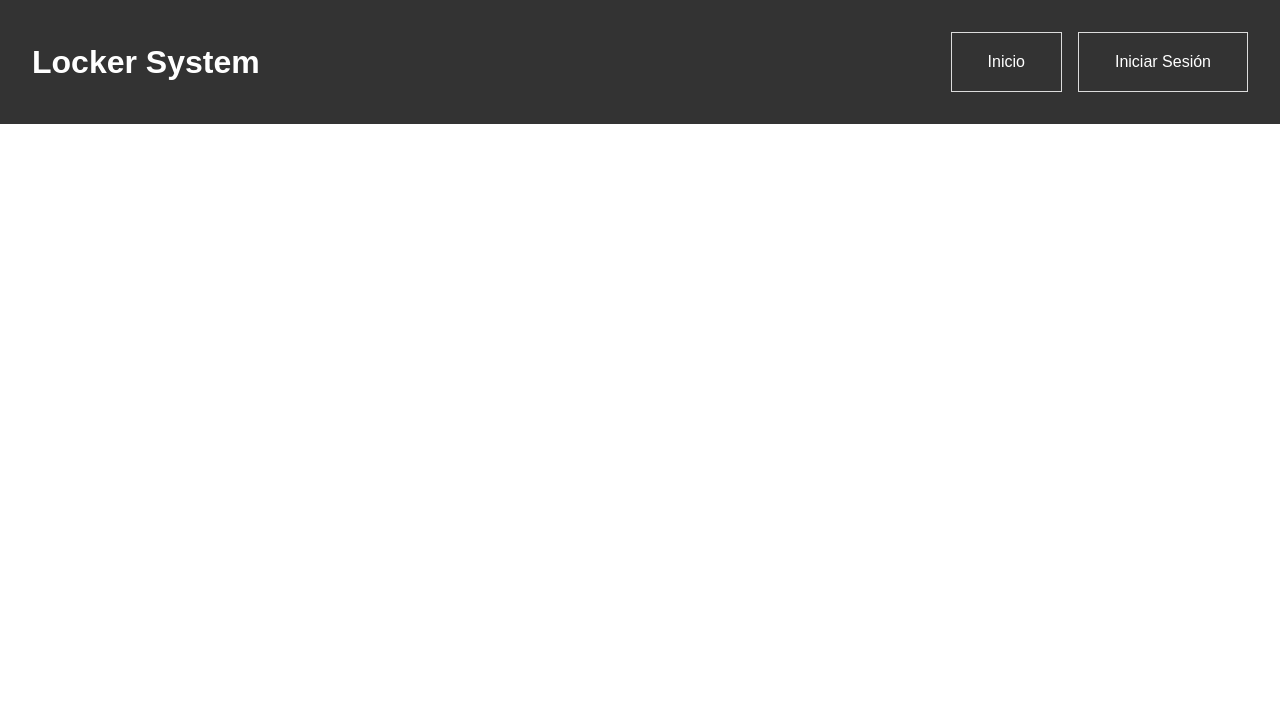
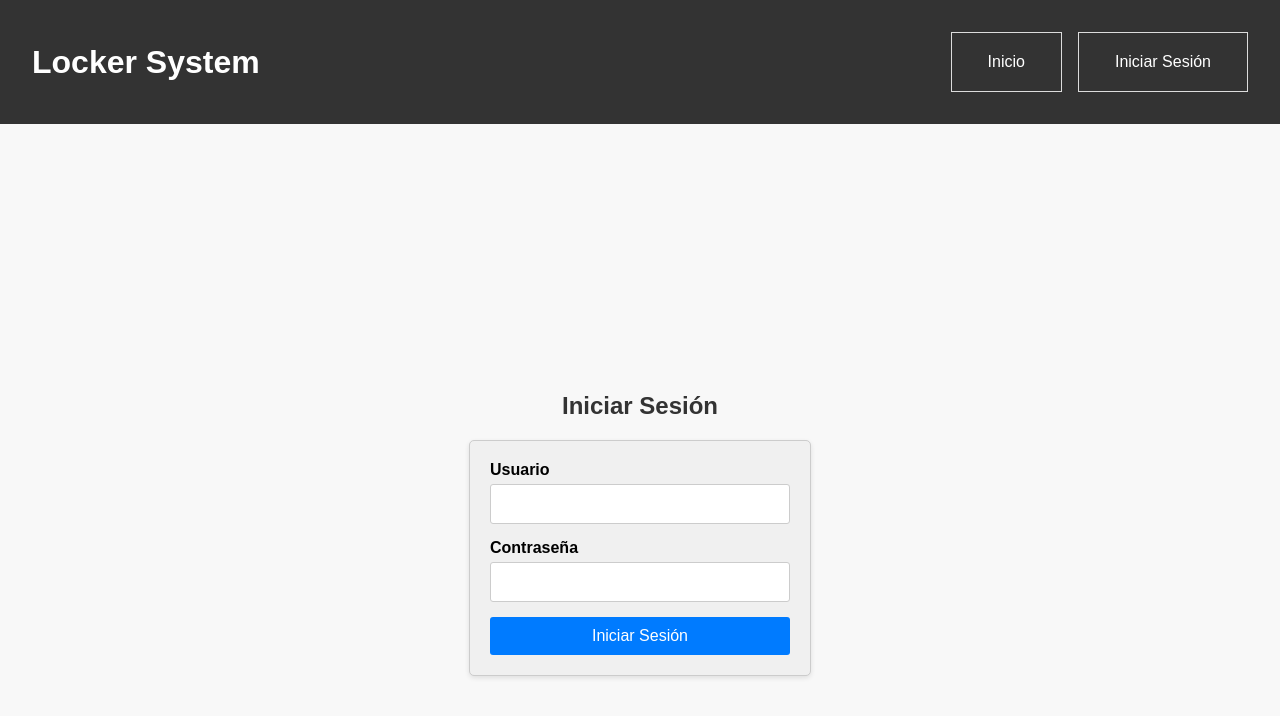
Before and after one commit to raulduha/PDS4, a React (Create React App) app in the folder frontend/: page /ecommers/1/update in a window 1280 px wide. Shown: the top 716 px of the page. Built offline with nearby package versions, Linux system fonts and the light colour scheme.

Commit message:
vista update

```diff
--- a/frontend/src/App.js
+++ b/frontend/src/App.js
@@ -1,3 +1,4 @@
+// App.js
 import React, { useState, useEffect } from 'react';
 import './App.css';
 import Navbar from './components/navbar/Navbar';
@@ -12,6 +13,7 @@
 import AdminDashboard from './components/adminDashboard/AdminDashboard';
 import { BrowserRouter as Router, Route, Routes } from 'react-router-dom';
 import Ecommers from './components/ecommers/Ecommers';
+import UpdateEcommer from './components/ecommers/UpdateEcommer';  // Importa la nueva vista
 
 function App() {
   const [isLoggedIn, setIsLoggedIn] = useState(false);
@@ -57,7 +59,16 @@
             path="/ecommers"
             element={isLoggedIn ? <Ecommers /> : <LoginPage onLogin={() => setIsLoggedIn(true)} />}
           />
-          <Route path="/login" element={<LoginPage onLogin={() => setIsLoggedIn(true)} />} />
+          {/* Nueva ruta para la vista de actualización de e-commers */}
+          <Route
+            path="/ecommers/:ecommerce_id/update"
+            element={isLoggedIn ? <UpdateEcommer /> : <LoginPage onLogin={() => setIsLoggedIn(true)} />}
+          />
+          <Route
+            path="/ecommers/:ecommerce_id/update"
+            element={<UpdateEcommer />}
+          />
+
         </Routes>
       </div>
     </Router>
--- a/frontend/src/components/ecommers/Ecommers.js
+++ b/frontend/src/components/ecommers/Ecommers.js
@@ -1,5 +1,6 @@
 import React, { useState, useEffect } from 'react';
 import axios from 'axios';
+import { Link } from 'react-router-dom';
 
 const Ecommers = () => {
   const [ecommers, setEcommers] = useState([]);
@@ -7,7 +8,6 @@
   const [key, setKey] = useState('');
 
   useEffect(() => {
-    // Llamada a la API para obtener la lista de e-commers
     axios.get('http://127.0.0.1:8000/ecommerces/')
       .then(response => {
         setEcommers(response.data);
@@ -15,18 +15,15 @@
       .catch(error => {
         console.error('Error al obtener la lista de e-commers:', error);
       });
-  }, [ecommers]); // Agrega ecommers como una dependencia
+  }, [ecommers]);
 
   const handleCreateEcommer = () => {
-    // Llamada a la API para crear un nuevo e-commer
     axios.post('http://127.0.0.1:8000/ecommerces/create/', {
       name: name,
       key: key
     })
       .then(response => {
-        // Actualizar la lista de e-commers después de crear uno nuevo
         setEcommers([...ecommers, response.data]);
-        // Limpiar los campos de entrada después de la creación
         setName('');
         setKey('');
       })
@@ -36,21 +33,13 @@
   };
 
   const handleDeleteEcommer = (ecommerceId) => {
-    // Llamada a la API para eliminar un e-commer
     axios.delete(`http://127.0.0.1:8000/ecommerces/${ecommerceId}/delete/`)
       .then(response => {
-        // Actualizar la lista de e-commers después de la eliminación
         setEcommers(ecommers.filter(ecommer => ecommer.id !== ecommerceId));
       })
       .catch(error => {
         console.error('Error al eliminar el e-commer:', error);
       });
-  };
-
-  const handleUpdateEcommer = (ecommerceId) => {
-    // Lógica para actualizar un e-commer (puedes implementar según tus necesidades)
-    // Por ejemplo, podrías mostrar un modal con un formulario de actualización.
-    // La implementación específica dependerá de tu diseño y flujo de la aplicación.
   };
 
   return (
@@ -62,7 +51,10 @@
         {ecommers.map(ecommer => (
           <li key={ecommer.id}>
             {ecommer.name} - {ecommer.key}
-            <button onClick={() => handleUpdateEcommer(ecommer.id)}>Actualizar</button>
+            {/* Usa Link para navegar a la vista de actualización */}
+            <Link to={`/ecommers/${ecommer.id}/update`}>
+              <button>Actualizar</button>
+            </Link>
             <button onClick={() => handleDeleteEcommer(ecommer.id)}>Eliminar</button>
           </li>
         ))}
--- /dev/null
+++ b/frontend/src/components/ecommers/UpdateEcommer.css
@@ -0,0 +1,58 @@
+/* UpdateEcommer.css */
+
+body {
+    font-family: 'Arial', sans-serif;
+    background-color: #f8f8f8;
+    margin: 0;
+    padding: 0;
+  }
+
+  .container {
+    max-width: 600px;
+    margin: 50px auto;
+    background-color: #fff;
+    border-radius: 8px;
+    box-shadow: 0 0 10px rgba(0, 0, 0, 0.1);
+    padding: 20px;
+  }
+
+  h2 {
+    color: #333;
+  }
+
+  label {
+    display: block;
+    margin-bottom: 8px;
+  }
+
+  input {
+    width: 100%;
+    padding: 10px;
+    margin-bottom: 16px;
+    border: 1px solid #ccc;
+    border-radius: 4px;
+    box-sizing: border-box;
+  }
+
+  button {
+    padding: 12px;
+    border: none;
+    border-radius: 4px;
+    cursor: pointer;
+    font-size: 16px;
+    margin-right: 8px;
+  }
+
+  .save-button {
+    background-color: #4caf50;
+    color: #fff;
+  }
+
+  .cancel-button {
+    background-color: #d9534f; /* Color rojo para el botón de cancelar */
+    color: #fff;
+  }
+
+  button:hover {
+    opacity: 0.8;
+  }
--- /dev/null
+++ b/frontend/src/components/ecommers/UpdateEcommer.js
@@ -0,0 +1,68 @@
+// Importa las dependencias necesarias
+import React, { useState, useEffect } from 'react';
+import axios from 'axios';
+import { useParams, useNavigate } from 'react-router-dom';
+import './UpdateEcommer.css';
+
+
+const UpdateEcommer = () => {
+  const { ecommerce_id } = useParams();
+  const navigate = useNavigate();
+
+  const [name, setName] = useState('');
+  const [key, setKey] = useState('');
+
+  useEffect(() => {
+    // Llamada a la API para obtener los datos del e-commer específico
+    axios.get(`http://127.0.0.1:8000/ecommerces/${ecommerce_id}/`)
+      .then(response => {
+        const ecommerData = response.data;
+        setName(ecommerData.name);
+        setKey(ecommerData.key);
+      })
+      .catch(error => {
+        console.error('Error al obtener los datos del e-commer:', error);
+      });
+  }, [ecommerce_id]);
+
+  const handleUpdateEcommer = () => {
+    // Llamada a la API para actualizar los datos del e-commer
+    axios.put(`http://127.0.0.1:8000/ecommerces/${ecommerce_id}/update/`, {
+      name: name,
+      key: key
+    })
+      .then(response => {
+        // Navegar a la vista de lista de e-commers después de la actualización
+        navigate('/ecommers');
+      })
+      .catch(error => {
+        console.error('Error al actualizar el e-commer:', error);
+      });
+  };
+
+  const handleCancel = () => {
+    // Navegar atrás en la pila de historial
+    navigate(-1);
+  };
+
+  return (
+    <div>
+      <h2>Actualizar E-commerce</h2>
+
+      <div>
+        <label>Nombre del E-commerce:</label>
+        <input type="text" value={name} onChange={(e) => setName(e.target.value)} />
+      </div>
+
+      <div>
+        <label>Clave del E-commerce:</label>
+        <input type="text" value={key} onChange={(e) => setKey(e.target.value)} />
+      </div>
+
+      <button onClick={handleUpdateEcommer}>Actualizar E-commerce</button>
+      <button onClick={handleCancel}>Cancelar</button>
+    </div>
+  );
+};
+
+export default UpdateEcommer;
```
